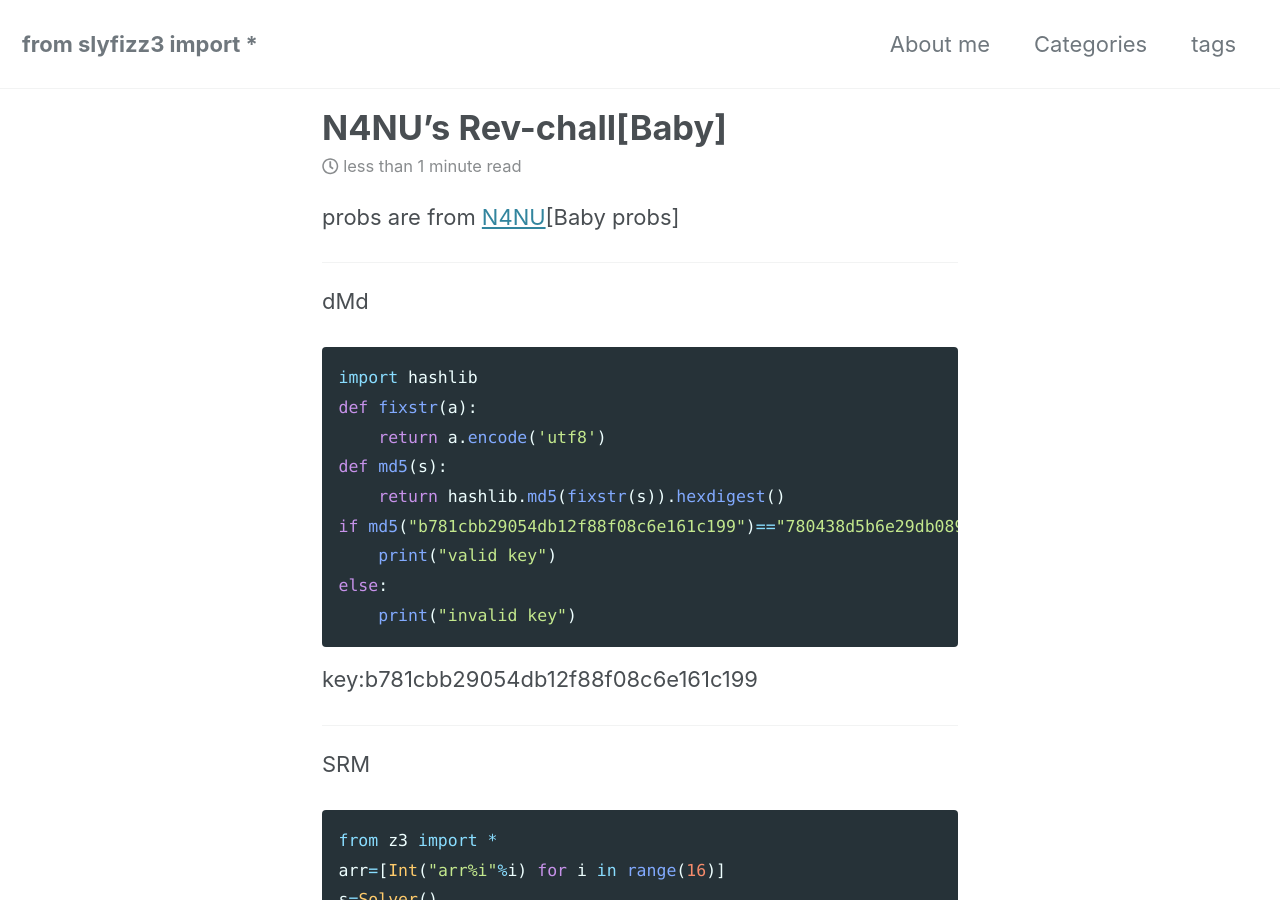
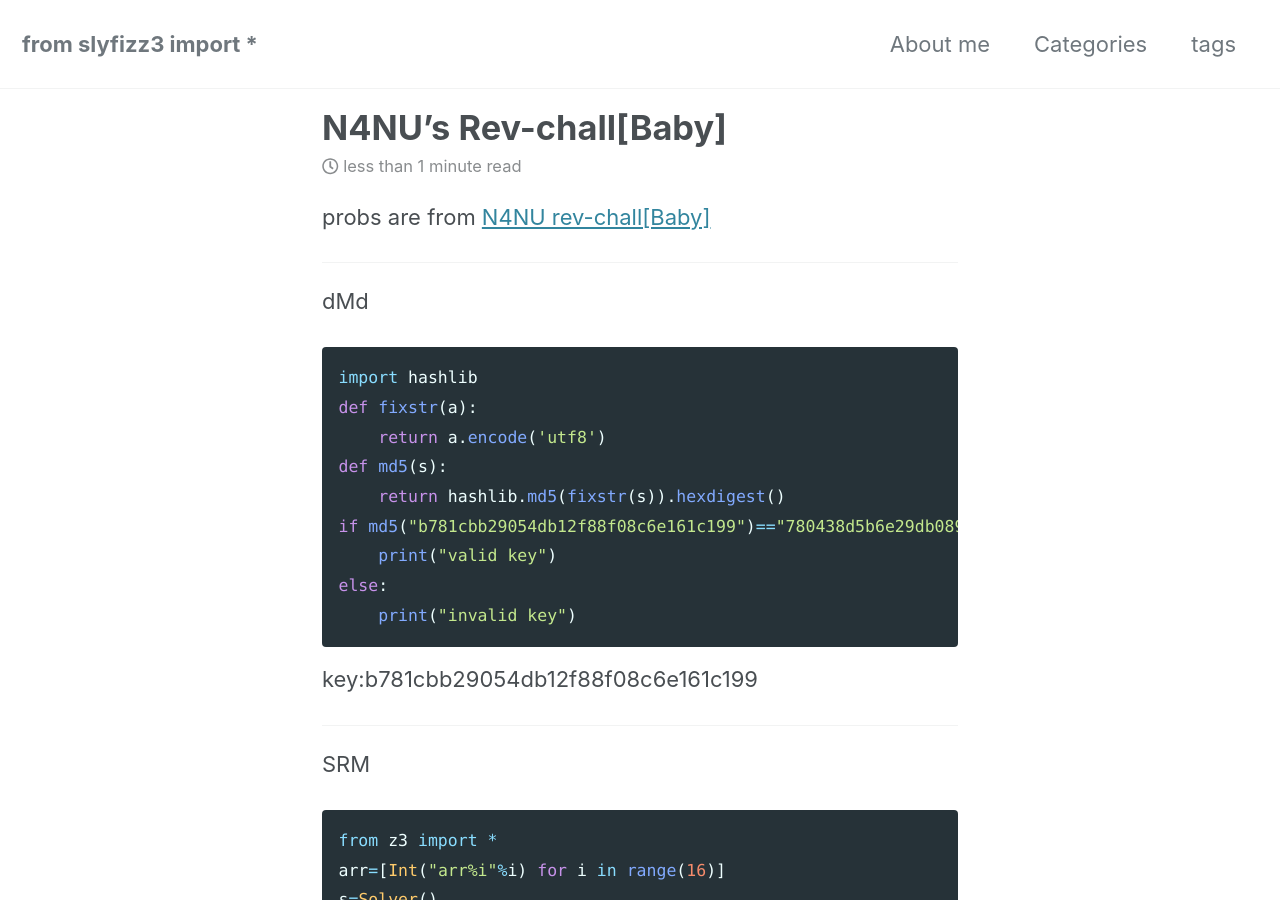
Before and after one commit to slyfizz3/slyfizz3.github.io, a Jekyll site: the page built from _posts/2019-06-26-Rev chall[Baby].md, in a window 1280 px wide and 900 px high. Built offline with Jekyll 4.4.1, drawn with Linux system fonts in a browser that asks for light colours; cached includes are drawn as plain includes; nearby versions of some CDN libraries.

Commit message:
Update 2019-06-26-Rev chall[Baby].md

```diff
--- a/_posts/2019-06-26-Rev chall[Baby].md
+++ b/_posts/2019-06-26-Rev chall[Baby].md
@@ -6,7 +6,7 @@ tags: Baby
 ---
 
 probs are from
-[N4NU](https://github.com/N4NU/Reversing-Challenges-List)[Baby probs]
+[N4NU rev-chall[Baby]](https://github.com/N4NU/Reversing-Challenges-List/tree/master/Baby)
 
 -------------------------------------
 
```
